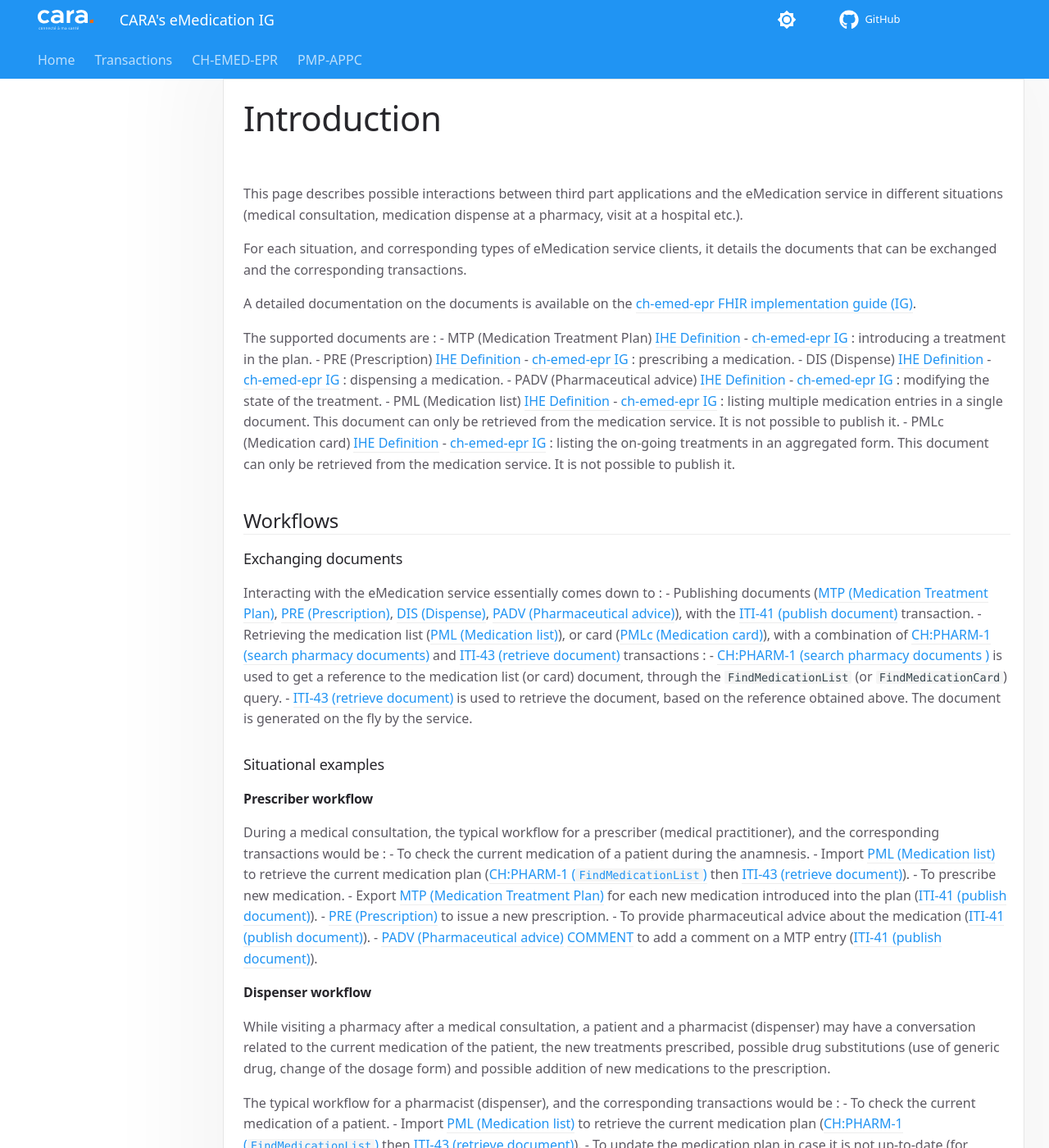
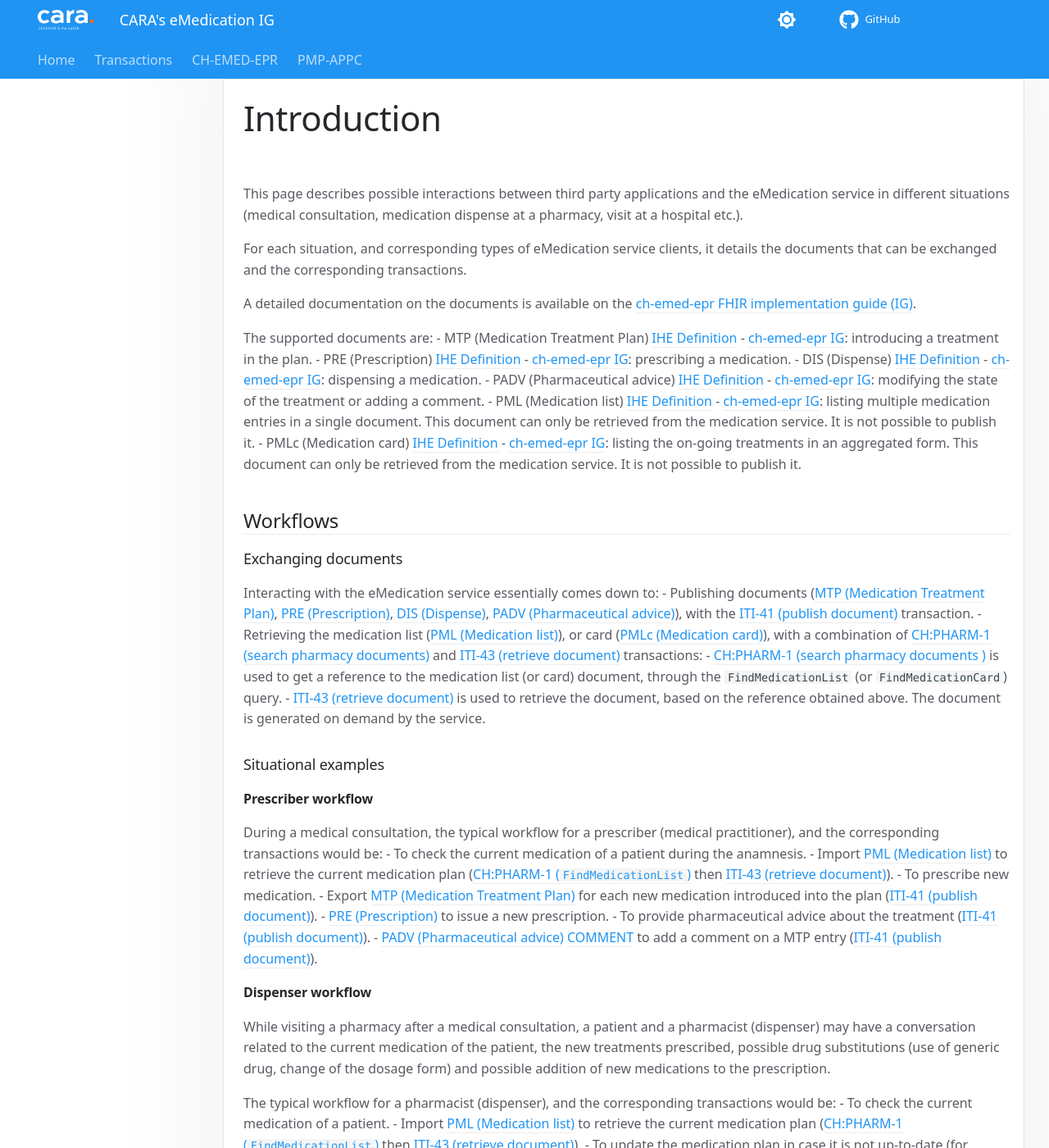
Before and after one commit to CARA-ch/emed-service-guide, an MkDocs documentation site: the page built from docs/workflows/index.md, in a window 1280 px wide and 1400 px high. Shown: the whole window at 82% size. Built offline with MkDocs 1.6.1 and Material for MkDocs 9.7.7, drawn with Linux system fonts in a browser that asks for light colours; comment, search, counter and statistics services are not loaded; some of the changed text lies outside the part shown.

Commit message:
minor changes to workflow descriptions

````diff
--- a/docs/workflows/index.md
+++ b/docs/workflows/index.md
@@ -1,41 +1,41 @@
 # Introduction
-This page describes possible interactions between third part applications and the eMedication service in different situations (medical consultation, medication dispense at a pharmacy, visit at a hospital etc.).
+This page describes possible interactions between third party applications and the eMedication service in different situations (medical consultation, medication dispense at a pharmacy, visit at a hospital etc.).
 
 For each situation, and corresponding types of eMedication service clients, it details the documents that can be exchanged and the corresponding transactions.
 
 A detailed documentation on the documents is available on the [ch-emed-epr FHIR implementation guide (IG)](https://build.fhir.org/ig/CARA-ch/ch-emed-epr/index.html).
 
-The supported documents are :
-- MTP (Medication Treatment Plan) [IHE Definition](https://www.ihe.net/uploadedFiles/Documents/Pharmacy/IHE_Pharmacy_Suppl_MTP.pdf) - [ch-emed-epr IG](https://build.fhir.org/ig/CARA-ch/ch-emed-epr/document_mtp.html) : introducing a treatment in the plan.
-- PRE (Prescription) [IHE Definition](https://www.ihe.net/uploadedFiles/Documents/Pharmacy/IHE_Pharmacy_Suppl_PRE.pdf) - [ch-emed-epr IG](https://build.fhir.org/ig/CARA-ch/ch-emed-epr/document_pre.html) : prescribing a medication.
-- DIS (Dispense) [IHE Definition](https://www.ihe.net/uploadedFiles/Documents/Pharmacy/IHE_Pharmacy_Suppl_DIS.pdf) - [ch-emed-epr IG](https://build.fhir.org/ig/CARA-ch/ch-emed-epr/document_dis.html) : dispensing a medication.
-- PADV (Pharmaceutical advice) [IHE Definition](https://www.ihe.net/uploadedFiles/Documents/Pharmacy/IHE_Pharmacy_Suppl_PADV.pdf) - [ch-emed-epr IG](https://build.fhir.org/ig/CARA-ch/ch-emed-epr/document_padv.html) : modifying the state of the treatment.
-- PML (Medication list) [IHE Definition](https://www.ihe.net/uploadedFiles/Documents/Pharmacy/IHE_Pharmacy_Suppl_PML.pdf) - [ch-emed-epr IG](https://build.fhir.org/ig/CARA-ch/ch-emed-epr/document_pml.html) : listing multiple medication entries in a single document. This document can only be retrieved from the medication service. It is not possible to publish it.
-- PMLc (Medication card) [IHE Definition](https://www.ihe.net/uploadedFiles/Documents/Pharmacy/IHE_Pharmacy_Suppl_PML.pdf) - [ch-emed-epr IG](https://build.fhir.org/ig/CARA-ch/ch-emed-epr/document_pmlc.html) : listing the on-going treatments in an aggregated form. This document can only be retrieved from the medication service. It is not possible to publish it.
+The supported documents are:
+- MTP (Medication Treatment Plan) [IHE Definition](https://www.ihe.net/uploadedFiles/Documents/Pharmacy/IHE_Pharmacy_Suppl_MTP.pdf) - [ch-emed-epr IG](https://build.fhir.org/ig/CARA-ch/ch-emed-epr/document_mtp.html): introducing a treatment in the plan.
+- PRE (Prescription) [IHE Definition](https://www.ihe.net/uploadedFiles/Documents/Pharmacy/IHE_Pharmacy_Suppl_PRE.pdf) - [ch-emed-epr IG](https://build.fhir.org/ig/CARA-ch/ch-emed-epr/document_pre.html): prescribing a medication.
+- DIS (Dispense) [IHE Definition](https://www.ihe.net/uploadedFiles/Documents/Pharmacy/IHE_Pharmacy_Suppl_DIS.pdf) - [ch-emed-epr IG](https://build.fhir.org/ig/CARA-ch/ch-emed-epr/document_dis.html): dispensing a medication.
+- PADV (Pharmaceutical advice) [IHE Definition](https://www.ihe.net/uploadedFiles/Documents/Pharmacy/IHE_Pharmacy_Suppl_PADV.pdf) - [ch-emed-epr IG](https://build.fhir.org/ig/CARA-ch/ch-emed-epr/document_padv.html): modifying the state of the treatment or adding a comment.
+- PML (Medication list) [IHE Definition](https://www.ihe.net/uploadedFiles/Documents/Pharmacy/IHE_Pharmacy_Suppl_PML.pdf) - [ch-emed-epr IG](https://build.fhir.org/ig/CARA-ch/ch-emed-epr/document_pml.html): listing multiple medication entries in a single document. This document can only be retrieved from the medication service. It is not possible to publish it.
+- PMLc (Medication card) [IHE Definition](https://www.ihe.net/uploadedFiles/Documents/Pharmacy/IHE_Pharmacy_Suppl_PML.pdf) - [ch-emed-epr IG](https://build.fhir.org/ig/CARA-ch/ch-emed-epr/document_pmlc.html): listing the on-going treatments in an aggregated form. This document can only be retrieved from the medication service. It is not possible to publish it.
 
 ## Workflows
 ### Exchanging documents
-Interacting with the eMedication service essentially comes down to :
+Interacting with the eMedication service essentially comes down to:
 - Publishing documents ([MTP (Medication Treatment Plan)](https://build.fhir.org/ig/CARA-ch/ch-emed-epr/document_mtp.html), [PRE (Prescription)](https://build.fhir.org/ig/CARA-ch/ch-emed-epr/document_pre.html), [DIS (Dispense)](https://build.fhir.org/ig/CARA-ch/ch-emed-epr/document_dis.html), [PADV (Pharmaceutical advice)](https://build.fhir.org/ig/CARA-ch/ch-emed-epr/document_padv.html)), with the [ITI-41 (publish document)](transactions/iti41.md) transaction.
-- Retrieving the medication list ([PML (Medication list)](https://build.fhir.org/ig/CARA-ch/ch-emed-epr/document_pml.html)), or card ([PMLc (Medication card)](https://build.fhir.org/ig/CARA-ch/ch-emed-epr/document_pmlc.html)), with a combination of [CH:PHARM-1 (search pharmacy documents)](transactions/chpharm1.md) and [ITI-43 (retrieve document)](transactions/iti43.md) transactions :
+- Retrieving the medication list ([PML (Medication list)](https://build.fhir.org/ig/CARA-ch/ch-emed-epr/document_pml.html)), or card ([PMLc (Medication card)](https://build.fhir.org/ig/CARA-ch/ch-emed-epr/document_pmlc.html)), with a combination of [CH:PHARM-1 (search pharmacy documents)](transactions/chpharm1.md) and [ITI-43 (retrieve document)](transactions/iti43.md) transactions:
     - [CH:PHARM-1 (search pharmacy documents )](transactions/chpharm1.md) is used to get a reference to the medication list (or card) document, through the ```FindMedicationList``` (or ```FindMedicationCard```) query.
-    - [ITI-43 (retrieve document)](transactions/iti43.md) is used to retrieve the document, based on the reference obtained above. The document is generated on the fly by the service.
+    - [ITI-43 (retrieve document)](transactions/iti43.md) is used to retrieve the document, based on the reference obtained above. The document is generated on demand by the service.
 
 ### Situational examples
 #### Prescriber workflow
-During a medical consultation, the typical workflow for a prescriber (medical practitioner), and the corresponding transactions would be :
+During a medical consultation, the typical workflow for a prescriber (medical practitioner), and the corresponding transactions would be:
 - To check the current medication of a patient during the anamnesis.
   - Import [PML (Medication list)](https://build.fhir.org/ig/CARA-ch/ch-emed-epr/document_pml.html) to retrieve the current medication plan ([CH:PHARM-1 (```FindMedicationList```)](transactions/chpharm1.md) then [ITI-43 (retrieve document)](transactions/iti43.md)).
 - To prescribe new medication.
   - Export [MTP (Medication Treatment Plan)](https://build.fhir.org/ig/CARA-ch/ch-emed-epr/document_mtp.html) for each new medication introduced into the plan ([ITI-41 (publish document)](transactions/iti41.md)).
   - [PRE (Prescription)](https://build.fhir.org/ig/CARA-ch/ch-emed-epr/document_pre.html) to issue a new prescription.
-- To provide pharmaceutical advice about the medication ([ITI-41 (publish document)](transactions/iti41.md)).
+- To provide pharmaceutical advice about the treatment ([ITI-41 (publish document)](transactions/iti41.md)).
   - [PADV (Pharmaceutical advice)](https://build.fhir.org/ig/CARA-ch/ch-emed-epr/document_padv.html) [COMMENT](https://build.fhir.org/ig/CARA-ch/ch-emed-epr/document_padv.html#padv-comment) to add a comment on a MTP entry ([ITI-41 (publish document)](transactions/iti41.md)).
 
 #### Dispenser workflow
 While visiting a pharmacy after a medical consultation, a patient and a pharmacist (dispenser) may have a conversation related to the current medication of the patient, the new treatments prescribed, possible drug substitutions (use of generic drug, change of the dosage form) and possible addition of new medications to the prescription.
 
-The typical workflow for a pharmacist (dispenser), and the corresponding transactions would be :
+The typical workflow for a pharmacist (dispenser), and the corresponding transactions would be:
 - To check the current medication of a patient.
   - Import [PML (Medication list)](https://build.fhir.org/ig/CARA-ch/ch-emed-epr/document_pml.html) to retrieve the current medication plan ([CH:PHARM-1 (```FindMedicationList```)](transactions/chpharm1.md) then [ITI-43 (retrieve document)](transactions/iti43.md)).
 - To update the medication plan in case it is not up-to-date (for instance a new prescription has been issued by a prescriber not connected to the eMedication service).
@@ -63,30 +63,32 @@
   - Import [PLMc (Medication card)](https://build.fhir.org/ig/CARA-ch/ch-emed-epr/document_pmlc.html) to create a document describing the new actual medication ([CH:PHARM-1 (```FindMedicationCard```)](transactions/chpharm1.md) then [ITI-43 (retrieve document)](transactions/iti43.md)).
 - To add self-medication treatments.
   - Export [MTP (Medication Treatment Plan)](https://build.fhir.org/ig/CARA-ch/ch-emed-epr/document_mtp.html) for each new self-medication treatment ([ITI-41 (publish document)](transactions/iti41.md)).
-- To update existing medications
+- To update existing self-medication treatments or add a comment on any treatment.
   - [PADV (Pharmaceutical advice)](https://build.fhir.org/ig/CARA-ch/ch-emed-epr/document_padv.html).
     - [SUSPEND](https://build.fhir.org/ig/CARA-ch/ch-emed-epr/document_padv.html#padv-suspend) for each MTP entry the patient is no longer taking ([ITI-41 (publish document)](transactions/iti41.md)).
-    - [COMMENT](https://build.fhir.org/ig/CARA-ch/ch-emed-epr/document_padv.html#padv-comment) possibly on each MTP entry,to add details, or explain the reasons of a [SUSPEND](https://build.fhir.org/ig/CARA-ch/ch-emed-epr/document_padv.html#padv-suspend) ([ITI-41 (publish document)](transactions/iti41.md)).
+    - [COMMENT](https://build.fhir.org/ig/CARA-ch/ch-emed-epr/document_padv.html#padv-comment) possibly on each MTP entry, to add details, or explain the reasons of a [SUSPEND](https://build.fhir.org/ig/CARA-ch/ch-emed-epr/document_padv.html#padv-suspend) ([ITI-41 (publish document)](transactions/iti41.md)).
 
 #### Hospital workflow
 During a visit at a hospital, the medication is handled by the hospital's information system. Interactions with the e-medication service typically happen at admission and release.
 ##### Admission
-The typical workflow at admission, and the corresponding transactions would be :
+The typical workflow at admission, and the corresponding transactions would be:
 - To check the current medication of a patient.
   - Import [PML (Medication list)](https://build.fhir.org/ig/CARA-ch/ch-emed-epr/document_pml.html) to retrieve the current medication plan ([CH:PHARM-1 (```FindMedicationList```)](transactions/chpharm1.md) then [ITI-43 (retrieve document)](transactions/iti43.md)).
 - To update the medication plan in case it is not up-to-date (for instance a new prescription has been issued by a prescriber not connected to the eMedication service) ([ITI-41 (publish document)](transactions/iti41.md)).
   - Export [MTP (Medication Treatment Plan)](https://build.fhir.org/ig/CARA-ch/ch-emed-epr/document_mtp.html) for each  treatment not in the plan to introduce it into it ([ITI-41 (publish document)](transactions/iti41.md)).
   - [PADV (Pharmaceutical advice)](https://build.fhir.org/ig/CARA-ch/ch-emed-epr/document_padv.html).
     - [CANCEL](document_padv.html#padv-cancel) for each MTP entry that is no longer active ([ITI-41 (publish document)](transactions/iti41.md)).
+    - [SUSPEND](https://build.fhir.org/ig/CARA-ch/ch-emed-epr/document_padv.html#padv-suspend) for each MTP entry that should be suspended ([ITI-41 (publish document)](transactions/iti41.md)).
 
 ##### Release
-At release, the medication plan might be entierely revised : former medication stopped or altered, new medication introduced. The typical workflow and corresponding transactions would therefore be a combination of :
-- To prescribe new medication.
+At release, the medication plan might be entierely revised: former medication stopped or altered, new medication introduced. The typical workflow and corresponding transactions would therefore be a combination of:
+- Prescribing new medication.
   - Export [MTP (Medication Treatment Plan)](https://build.fhir.org/ig/CARA-ch/ch-emed-epr/document_mtp.html) for each new medication introduced into the plan ([ITI-41 (publish document)](transactions/iti41.md)).
   - [PRE (Prescription)](https://build.fhir.org/ig/CARA-ch/ch-emed-epr/document_pre.html) to issue a new prescription ([ITI-41 (publish document)](transactions/iti41.md)).
   - [PADV (Pharmaceutical advice)](https://build.fhir.org/ig/CARA-ch/ch-emed-epr/document_padv.html) [COMMENT](https://build.fhir.org/ig/CARA-ch/ch-emed-epr/document_padv.html#padv-comment) possibly on each new MTP entry ([ITI-41 (publish document)](transactions/iti41.md)).
-- To update former medication
-  - [PADV (Pharmaceutical advice)](https://build.fhir.org/ig/CARA-ch/ch-emed-epr/document_padv.html) [CANCEL](https://build.fhir.org/ig/CARA-ch/ch-emed-epr/document_padv.html#padv-cancel) for each former MTP entry that is no longer active ([ITI-41 (publish document)](transactions/iti41.md)).
-  - [PADV (Pharmaceutical advice)](https://build.fhir.org/ig/CARA-ch/ch-emed-epr/document_padv.html) [CHANGE](https://build.fhir.org/ig/CARA-ch/ch-emed-epr/document_padv.html#padv-change) for each former MTP entry that is updated active ([ITI-41 (publish document)](transactions/iti41.md)).
-- To generate a medication card for the patient.
+- Updating former medication
+  - [PADV (Pharmaceutical advice)](https://build.fhir.org/ig/CARA-ch/ch-emed-epr/document_padv.html) [CANCEL](https://build.fhir.org/ig/CARA-ch/ch-emed-epr/document_padv.html#padv-cancel) for each former MTP entry whose treatment should be permanently canceled. ([ITI-41 (publish document)](transactions/iti41.md)).
+  - [PADV (Pharmaceutical advice)](https://build.fhir.org/ig/CARA-ch/ch-emed-epr/document_padv.html) [CHANGE](https://build.fhir.org/ig/CARA-ch/ch-emed-epr/document_padv.html#padv-change) for each former MTP entry that should be updated ([ITI-41 (publish document)](transactions/iti41.md)).
+  - [PADV (Pharmaceutical advice)](https://build.fhir.org/ig/CARA-ch/ch-emed-epr/document_padv.html) [OK](https://build.fhir.org/ig/CARA-ch/ch-emed-epr/document_padv.html#padv-ok) for each former MTP entry whose treatment was suspended and should be now resumed ([ITI-41 (publish document)](transactions/iti41.md)).
+- Generating a medication card for the patient.
   - Import [PLMc (Medication card)](https://build.fhir.org/ig/CARA-ch/ch-emed-epr/document_pmlc.html) to create a document describing the new actual medication of the patient ([CH:PHARM-1 (```FindMedicationList```)](transactions/chpharm1.md) then [ITI-43 (retrieve document)](transactions/iti43.md)).
````
